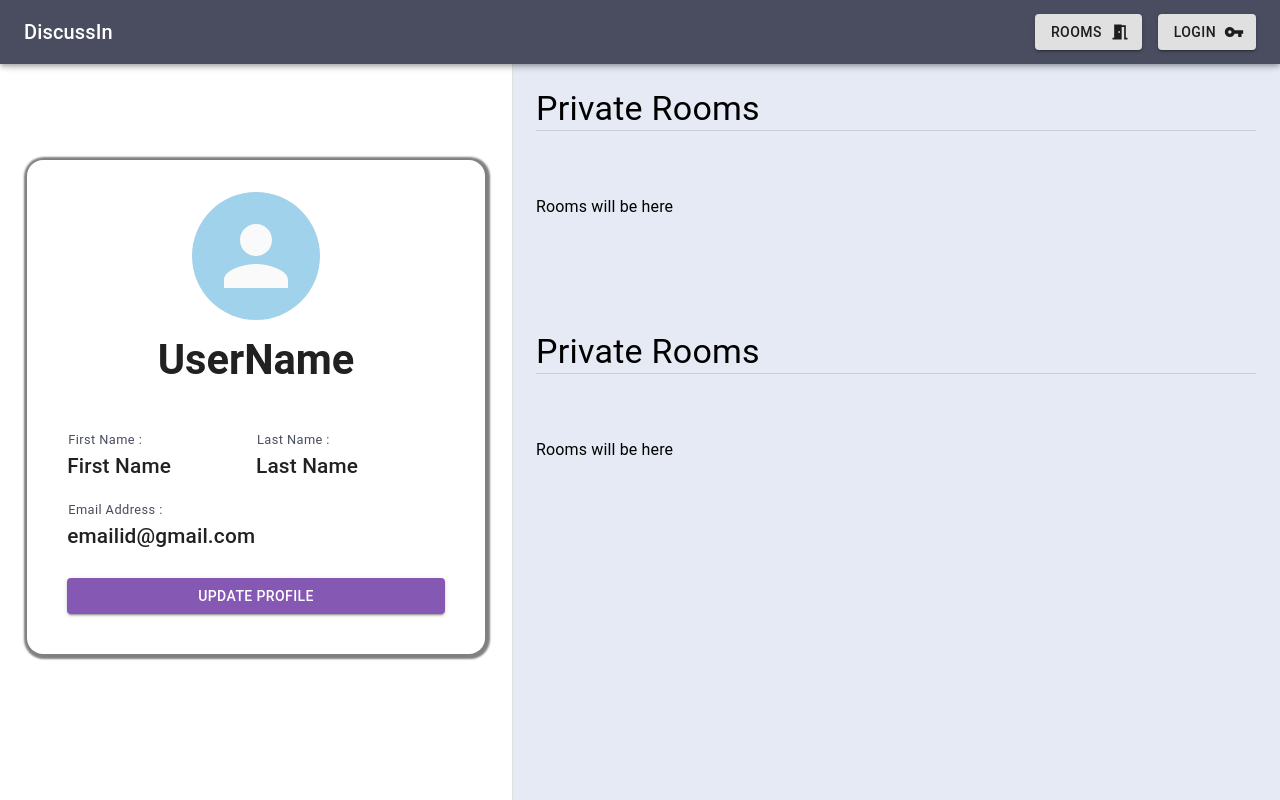
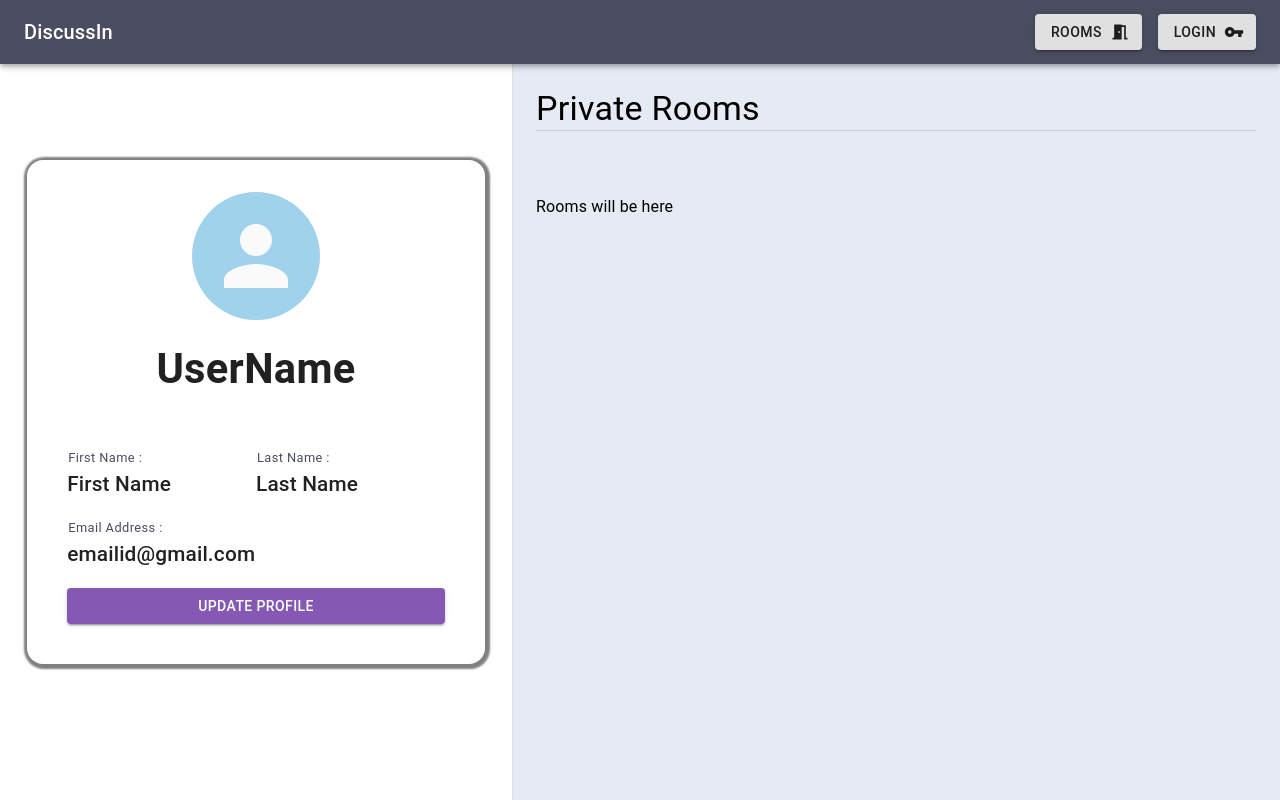
Before and after one commit to VirajJadhav/DiscussIn, a React (Create React App) app in the folder frontend/: page /profile in a window 1280 px wide. Built offline with nearby package versions, Linux system fonts and the light colour scheme.

Commit message:
fix/ui: profile card; redux error handler

```diff
--- a/frontend/src/components/ProfileCard/index.jsx
+++ b/frontend/src/components/ProfileCard/index.jsx
@@ -1,5 +1,4 @@
 import React, { useState } from "react";
-import { Link } from "react-router-dom";
 import {
   Avatar,
   Button,
@@ -36,7 +35,7 @@ const useStyles = makeStyles(theme => ({
     marginTop: theme.spacing(1),
   },
   submit: {
-    margin: theme.spacing(3, 0, 2),
+    margin: theme.spacing(2, 0, 2),
     backgroundColor: theme.palette.primary.main,
     color: "white",
     "&:hover": {
@@ -55,6 +54,12 @@ const useStyles = makeStyles(theme => ({
   userName: {
     fontSize: "2.6rem",
     fontWeight: 600,
+  },
+  resetPass: {
+    color: theme.palette.error.main,
+    textAlign: "center",
+    margin: "1rem 0 0.5rem 0",
+    cursor: "pointer",
   },
 }));
 
@@ -103,12 +108,7 @@ export default function ProfileCard({
           <div className={classes.paper}>
             <Avatar className={classes.avatar}></Avatar>
             <Grid item xs={12}>
-              <Typography
-                className={classes.userName}
-                component="h1"
-                variant="h3"
-                noWrap
-              >
+              <Typography className={classes.userName} variant="h6" noWrap>
                 {userName}
               </Typography>
             </Grid>
@@ -154,7 +154,7 @@ export default function ProfileCard({
                     {lastName}
                   </Typography>
                 </Grid>
-                <Grid item xs={12} sm={12}>
+                <Grid item xs={12}>
                   <Typography
                     className={classes.infoTitle}
                     variant="caption"
@@ -228,19 +228,11 @@ export default function ProfileCard({
                 name="email"
                 autoComplete="discussin-email"
               />
-              <Grid container direction="row" justify="center">
-                <Grid item>
-                  <Link
-                    onClick={handleResetPassform}
-                    className={classes.Link}
-                    style={{
-                      textDecoration: "none",
-                    }}
-                  >
-                    {resetPassOpen ? "Cancel Reset Password" : "Reset Password"}
-                  </Link>
-                </Grid>
-              </Grid>
+              <div className={classes.resetPass}>
+                <Typography onClick={handleResetPassform}>
+                  {resetPassOpen ? "Cancel Reset Password" : "Reset Password"}
+                </Typography>
+              </div>
               <div style={{ display: resetPassOpen ? "block" : "none" }}>
                 <TextField
                   variant="outlined"
--- a/frontend/src/pages/Profile/index.jsx
+++ b/frontend/src/pages/Profile/index.jsx
@@ -22,9 +22,6 @@ class Profile extends Component {
         <ProfileLayout>
           <Typography variant="body1">{"Rooms will be here"}</Typography>
         </ProfileLayout>
-        <ProfileLayout>
-          <Typography variant="body1">{"Rooms will be here"}</Typography>
-        </ProfileLayout>
       </div>
     );
   }
--- a/frontend/src/redux/AuthRedux/action.js
+++ b/frontend/src/redux/AuthRedux/action.js
@@ -16,7 +16,7 @@ export const login = data => async dispatch => {
   } catch (error) {
     dispatch({
       type: AUTH_FAILURE,
-      message: error.response.data.result,
+      message: error.response ? error.response.data.result : error.message,
     });
   }
 };
@@ -34,7 +34,7 @@ export const register = data => async dispatch => {
   } catch (error) {
     dispatch({
       type: AUTH_FAILURE,
-      message: error.response.data.result,
+      message: error.response ? error.response.data.result : error.message,
     });
   }
 };
@@ -54,7 +54,7 @@ export const checkUser = userName => async dispatch => {
   } catch (error) {
     dispatch({
       type: AUTH_FAILURE,
-      message: error.response.data.result,
+      message: error.response ? error.response.data.result : error.message,
     });
   }
 };
--- a/frontend/src/redux/RoomRedux/action.js
+++ b/frontend/src/redux/RoomRedux/action.js
@@ -16,7 +16,7 @@ export const addRoom = data => async dispatch => {
   } catch (error) {
     dispatch({
       type: ROOM_FAILURE,
-      message: error.response.data.result,
+      message: error.response ? error.response.data.result : error.message,
     });
   }
 };
@@ -34,7 +34,7 @@ export const getRoom = roomID => async dispatch => {
   } catch (error) {
     dispatch({
       type: ROOM_FAILURE,
-      message: error.response.data.result,
+      message: error.response ? error.response.data.result : error.message,
     });
   }
 };
@@ -52,7 +52,7 @@ export const getRoomByStatus = status => async dispatch => {
   } catch (error) {
     dispatch({
       type: ROOM_FAILURE,
-      message: error.response.data.result,
+      message: error.response ? error.response.data.result : error.message,
     });
   }
 };
@@ -72,7 +72,7 @@ export const checkRoomUser = data => async dispatch => {
   } catch (error) {
     dispatch({
       type: ROOM_FAILURE,
-      message: error.response.data.result,
+      message: error.response ? error.response.data.result : error.message,
     });
   }
 };
```
